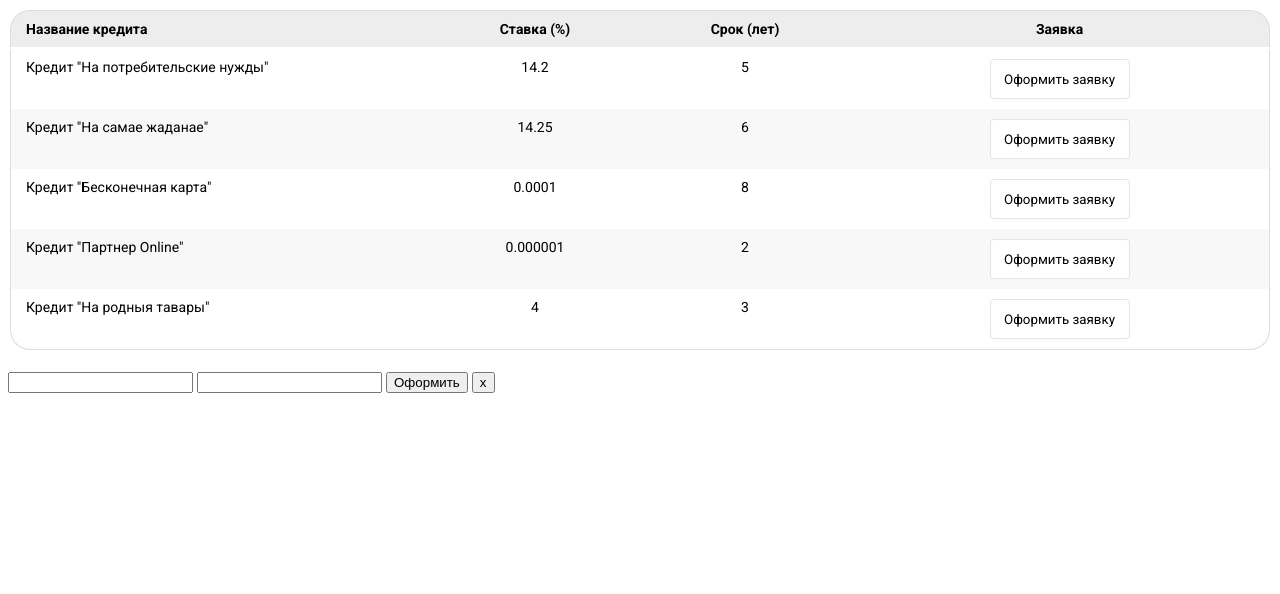
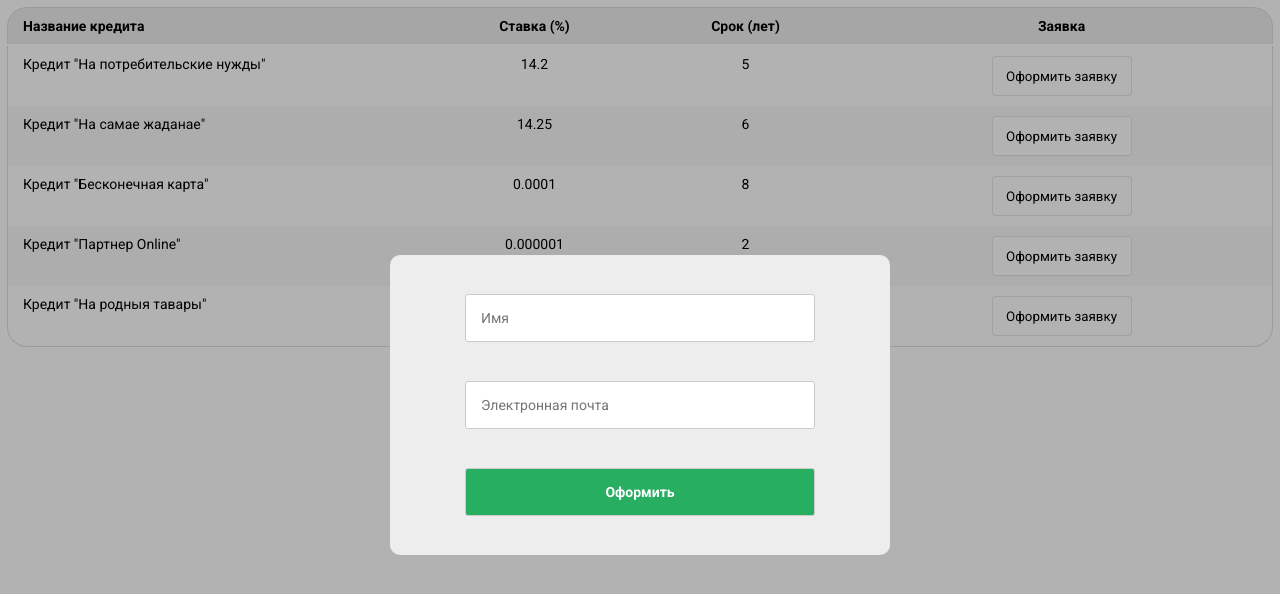
Before and after one commit to VTeramin/credit-test, a plain HTML site: page index.html in a window 1280 px wide. Drawn offline with Linux system fonts and the light colour scheme.

Commit message:
feat: add modal styles

```diff
--- a/index.html
+++ b/index.html
@@ -23,14 +23,16 @@
         </thead>
         <tbody id="credits-info"></tbody>
     </table>
-    <div class="modal">
-        <form class="modal__form">
-            <input type="text" required="required"/>
-            <input type="text" required="required"/>
-            <input type="button" value="Оформить"/>
-            <button class="modal__close">x</button>
-        </form>
+    <div class="wrapper">
+        <div class="modal">
+            <form class="modal__form">
+                <input type="text" placeholder="Имя" required="required" />
+                <input type="email" placeholder="Электронная почта" required="required" />
+                <input type="button" value="Оформить" class="form__submit-button" />
+            </form>
+        </div>
     </div>
     <script type="module" src="./index.js"></script>
 </body>
+
 </html>
--- a/style.css
+++ b/style.css
@@ -1,4 +1,13 @@
-@import './styles/mobile.css';
 @import './styles/table.css';
 @import './styles/button.css';
 @import './styles/modal.css';
+@import './styles/mobile.css';
+
+body {
+    font-family: "Roboto", sans-serif;
+    position: relative;
+    height: 100vh;
+    margin: 0;
+    padding: 5px;
+    overflow: hidden;
+}
--- a/styles/mobile.css
+++ b/styles/mobile.css
@@ -29,4 +29,8 @@
         text-transform: uppercase;
         font-weight: bold;
     }
+
+    .modal__form input {
+        width: 90%;
+    }
 }
--- a/styles/modal.css
+++ b/styles/modal.css
@@ -0,0 +1,50 @@
+.wrapper {
+    background: rgb(0, 0, 0, 0.3);
+    position: absolute;
+    top: 0;
+    left: 0;
+    width: 100%;
+    height: 100%;
+    display: flex;
+    align-items: center;
+    justify-content: center;
+}
+
+.modal {
+    width: 500px;
+    height: 300px;
+    border-radius: 10px;
+    background: #EDEDED;
+    z-index: 1;
+    position: relative;
+    margin: 10px;
+}
+
+.modal__form {
+    height: 100%;
+    display: flex;
+    flex-direction: column;
+    justify-content: space-evenly;
+    align-items: center;
+    align-self: center;
+}
+
+.modal__form input {
+    width: 70%;
+    padding: 15px;
+    border: 1px solid #ccc;
+    border-radius: 3px;
+    font-family: inherit;
+    box-sizing: border-box;
+    font-size: 14px;
+}
+
+.form__submit-button {
+    background: #27AE60;
+    color: white;
+    font-family: inherit;
+    border: 0 none;
+    border-radius: 1px;
+    cursor: pointer;
+    font-weight: bold;
+}
--- a/styles/table.css
+++ b/styles/table.css
@@ -1,5 +1,5 @@
 .credits {
-	font-family: "Roboto", sans-serif;
+	font-family: inherit;
 	width: 100%;
 	border: none;
 	margin-bottom: 20px;
```
